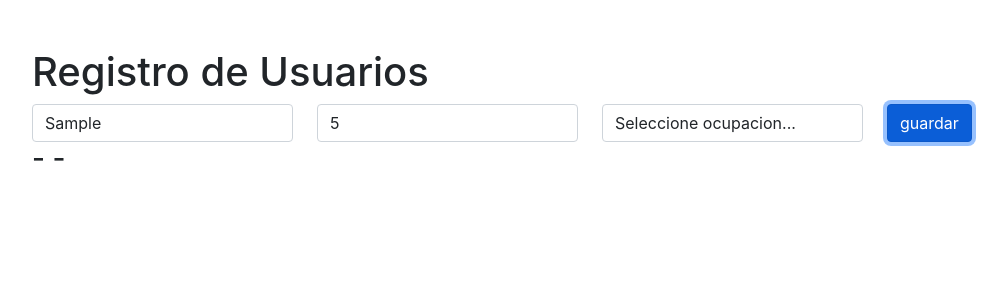
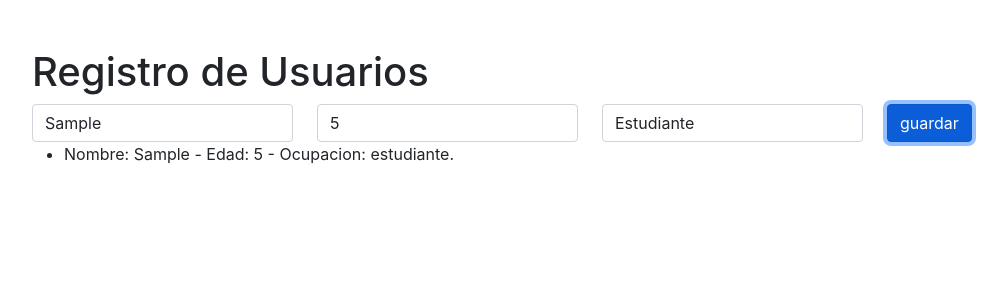
Before and after one commit to jcriostorres/Formulario-React, a React (Create React App) app: page / in a window 1280 px wide. Both pictures are taken after typing "Sample", "5" into the empty fields and a click on the button "guardar". Shown: the top 300 px of the page, without its empty margins (50-1057 px from the left). Built offline with nearby package versions, Linux system fonts and the light colour scheme.

Commit message:
Se muestra en pantalla todos los registrados.

```diff
--- a/src/components/Formulario.js
+++ b/src/components/Formulario.js
@@ -6,26 +6,28 @@ const Formulario = () => {
 
     const [entradas, setEntradas] = useState([])
 
-    const[usuario, setUsuario] = useState({
+    /*const[usuario, setUsuario] = useState({
         nombre: '',
         edad: '',
         ocupacion: ''
     })
-
     const handleInputChange = (event) =>{
         setUsuario({
             ...usuario,
             [event.target.name] : event.target.value
         })
     }
-
     const registrarUsuario = (event) => {
         event.preventDefault()
         console.log(usuario.nombre + '  ' +  usuario.edad + '  ' + usuario.ocupacion);
-    }
+    }*/
 
     const onSubmit = (data, e) =>{
         console.log(data);
+        setEntradas([
+            ...entradas,
+            data
+        ])
     }
 
 
@@ -42,6 +44,7 @@ const Formulario = () => {
                         name = "nombre"
                         {...register("nombre",{required: true})}/>
                 </div>
+
                 <div className="col-md-3">
                         <input
                             type="number"
@@ -56,8 +59,7 @@ const Formulario = () => {
                 <div className="col-md-3">
 
                 <select type = "text" name="ocupacion"  className="form-control" {...register("ocupacion",{required: true})}>
-                <option value="empleado" selected>Seleccione ocupacion...</option>
-                <option value="estudiante"> Estudiante</option>
+                    <option value="estudiante" selected> Estudiante</option>
                     <option value="empleado">Empleado</option>
                     <option value="jubilado">Jubilado</option>
                 </select>
@@ -67,7 +69,13 @@ const Formulario = () => {
                     <button className="btn btn-primary" type="submit">guardar</button>
                 </div>
             </form>
-            <h3>{usuario.nombre} - {usuario.edad} - {usuario.ocupacion}</h3>
+            <ul>
+                {
+                    entradas.map(item =>
+                        <li>Nombre: {item.nombre} - Edad: {item.edad} - Ocupacion: {item.ocupacion}.</li>
+                    )
+                }
+            </ul>
         </Fragment>
      );
 }
```
Lines whose indentation alone changed are shown as unchanged.
